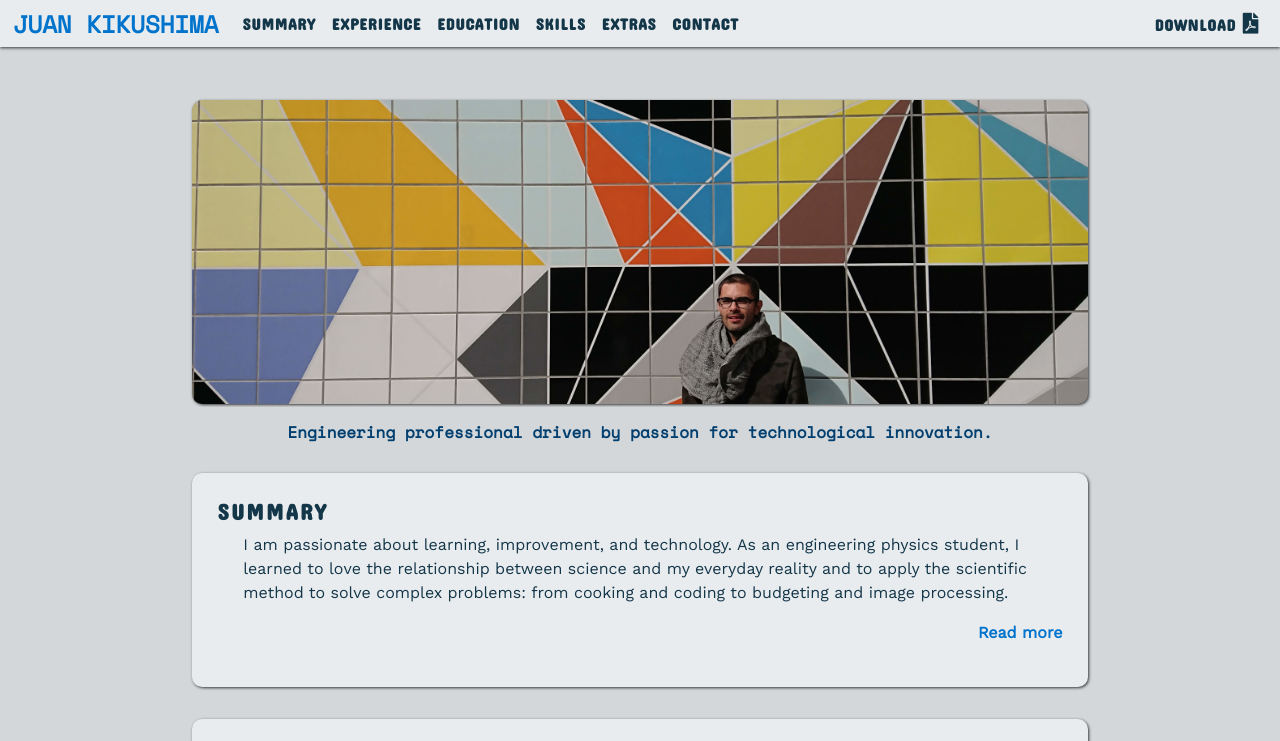
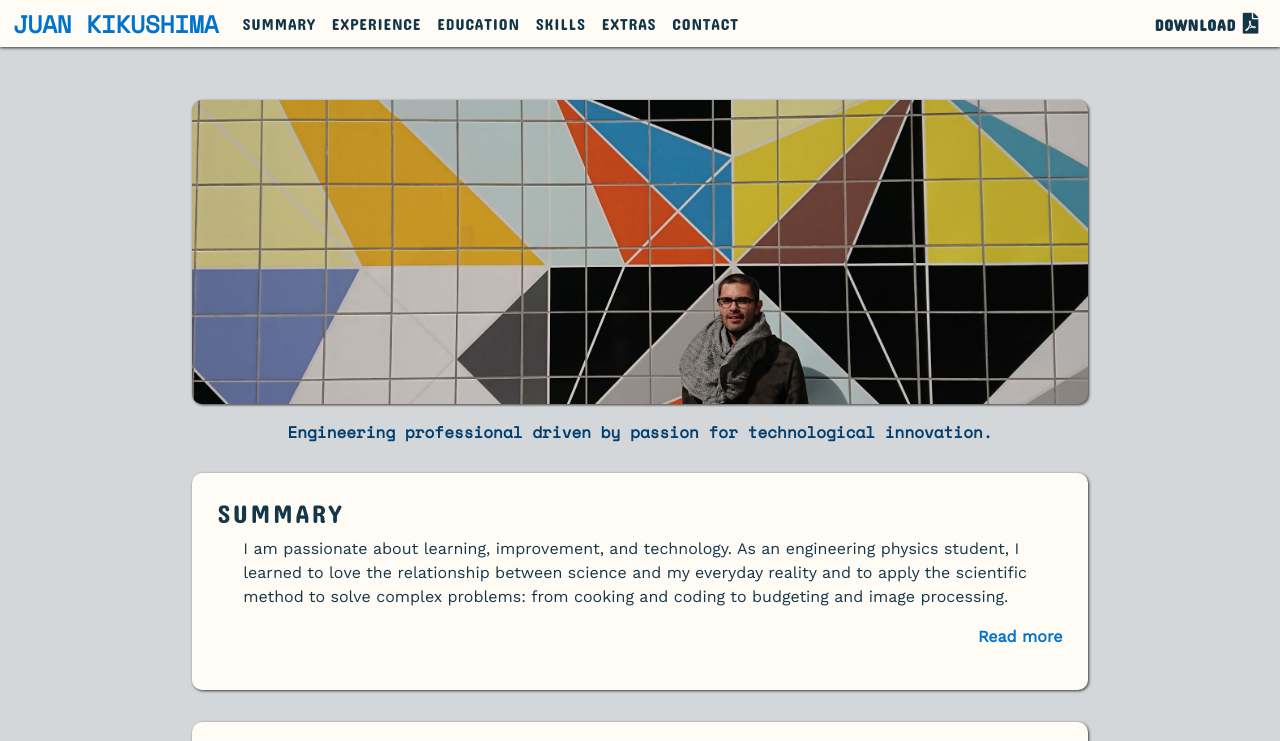
Before and after one commit to juankikushima/resume, a plain HTML site: page index.html in a window 1280 px wide. Shown: the top 741 px of the page. Drawn offline with nearby package versions, Linux system fonts and the light colour scheme.

Commit message:
Recon update

```diff
--- a/css/style.css
+++ b/css/style.css
@@ -1,6 +1,7 @@
 :root {
 
-  --color1: #E9ECEE;
+  /*--color1: #E9ECEE;*/
+  --color1: #fffcf5;
   --color2: #133649;
   --color3: #0073CC;
   --color4: #003F70;
@@ -39,7 +40,7 @@ nav.navbar-custom {
 .navbar-custom .nav-item .nav-link {
   font-family: 'Concert One', cursive;
   color: var(--color2) !important;
-  font-weight:bold;
+  /*font-weight:bold;*/
   letter-spacing: .05em;
 }
 
@@ -203,8 +204,8 @@ span.anchor {
 
 h3 {
   font-family: 'Concert One', cursive;
-  font-size: 1.4em !important;
-  font-weight: bolder !important;
+  font-size: 1.6em !important;
+  /*font-weight: bolder !important;*/
   color: var(--color2) !important;
   letter-spacing: .1em;
 }
```
